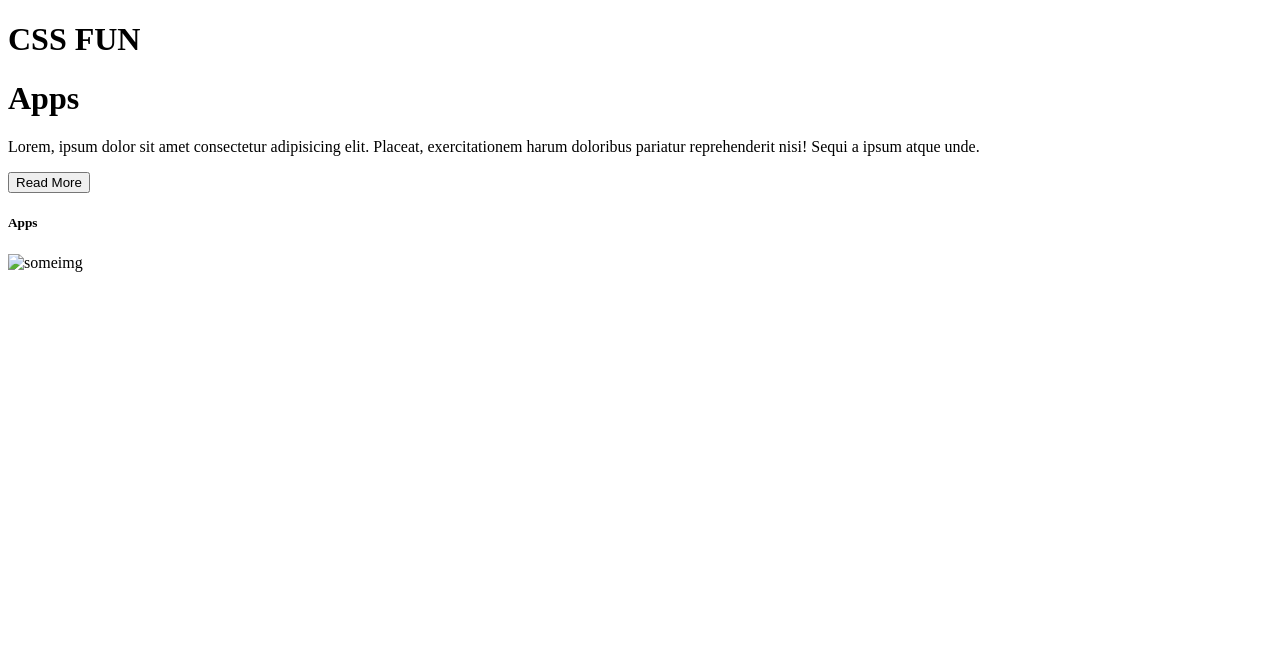
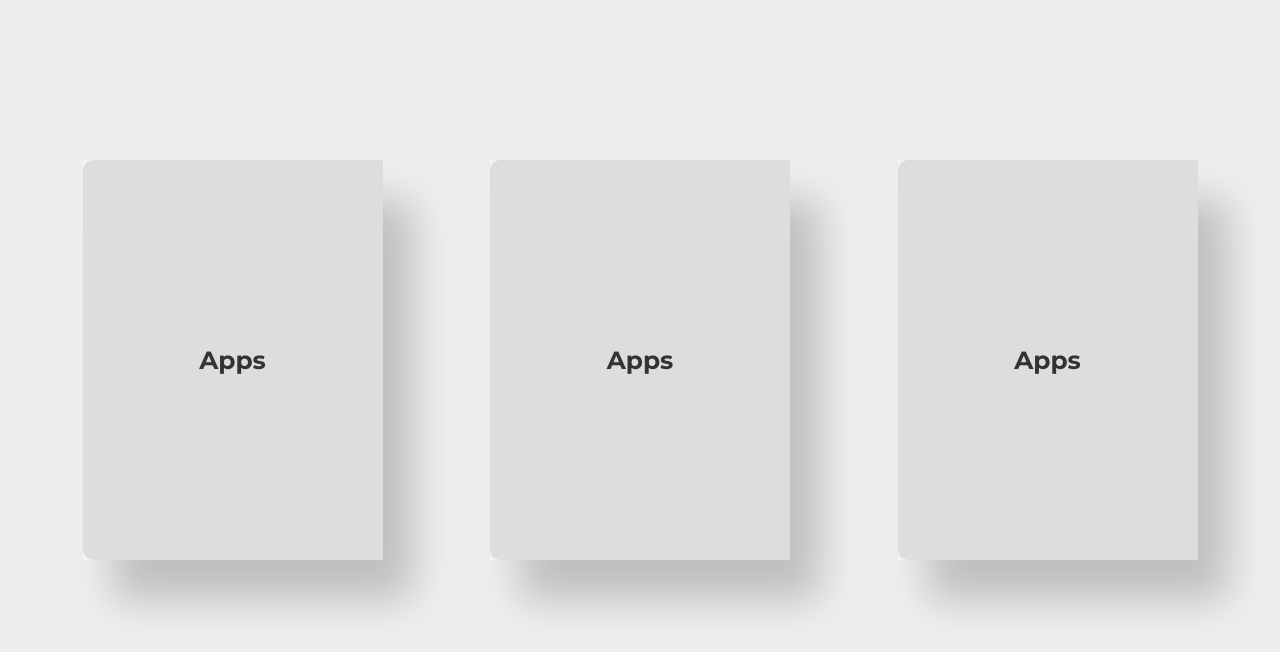
Before and after one commit to ashish-rana0/css-cards, a plain HTML site: page index.html in a window 1280 px wide. Drawn offline with Linux system fonts and the light colour scheme.

Commit message:
CSS for cards

```diff
--- /dev/null
+++ b/css/style.css
@@ -0,0 +1,99 @@
+@import url("https://fonts.googleapis.com/css2?family=Montserrat:ital,wght@0,600;0,700;0,900;1,400&display=swap");
+
+* {
+  margin: 0;
+  padding: 0;
+  box-sizing: border-box;
+}
+
+body {
+  font-family: "Montserrat", sans-serif;
+  display: flex;
+  align-items: center;
+  justify-content: space-evenly;
+  background: #eee;
+  min-height: 90vh;
+  color: #535050;
+}
+
+.card {
+  position: relative;
+  width: 300px;
+  height: 400px;
+  border-radius: 0px 10px 10px 0px;
+  background: #f4f4f4;
+  display: flex;
+  margin: 25px;
+  padding: 20px 30px;
+  box-shadow: 30px 40px 40px rgba(0, 0, 0, 0.2);
+  perspective: 100em;
+}
+
+.card-content {
+  display: flex;
+  flex-direction: column;
+  align-items: center;
+  justify-content: space-evenly;
+}
+
+.logo i {
+  font-size: 40px;
+}
+
+.para {
+  text-align: center;
+}
+
+.cover {
+  position: absolute;
+  top: 0px;
+  left: 0px;
+  width: 100%;
+  height: 100%;
+  background: dodgerblue;
+  transform-style: preserve-3d;
+  transform-origin: left;
+  transition: transform 1s;
+  border-radius: 0px 10px 10px 0px;
+  font-size: 30px;
+  font-weight: 600;
+}
+
+.card:hover .cover {
+  transform: rotateY(-120deg);
+}
+
+.cover-front,
+.cover-back {
+  position: absolute;
+  width: 100%;
+  height: 100%;
+  display: flex;
+  align-items: center;
+  justify-content: center;
+}
+
+.cover-front {
+  background: #f4f4f4;
+  text-align: center;
+  border-radius: 0px 10px 10px 0px;
+  color: #333;
+}
+
+.cover-front div {
+  z-index: 1;
+}
+.cover-back {
+  background: #ddd;
+  border-radius: 0px 10px 10px 0px;
+  transform: rotateY(180deg);
+}
+
+.readmore-btn {
+  border: 0px;
+  background: dodgerblue;
+  border-radius: 5px;
+  padding: 10px 20px;
+  color: #fff;
+  margin-top: 10px;
+}
--- a/index.html
+++ b/index.html
@@ -1,27 +1,75 @@
 <!DOCTYPE html>
 <html lang="en">
   <head>
-    <meta charset="UTF-8">
-    <meta http-equiv="X-UA-Compatible" content="IE=edge">
-    <meta name="viewport" content="width=device-width, initial-scale=1.0">
+    <meta charset="UTF-8" />
+    <meta http-equiv="X-UA-Compatible" content="IE=edge" />
+    <meta name="viewport" content="width=device-width, initial-scale=1.0" />
+    <link rel="stylesheet" href="/css/style.css" />
+    <script
+      src="https://kit.fontawesome.com/59cb80ee4f.js"
+      crossorigin="anonymous"
+    ></script>
     <title>css fun</title>
   </head>
   <body>
-    <h1>CSS FUN</h1>
     <div class="card">
-        <div>
-            <h1>Apps</h1>
-            <p>Lorem, ipsum dolor sit amet consectetur adipisicing elit. Placeat, exercitationem harum doloribus pariatur reprehenderit nisi! Sequi a ipsum atque unde.</p>
-            <button class="sh_button">Read More</button>
+      <div class="card-content">
+        <div class="logo"><i class="fa fa-twitter"></i></div>
+        <h1>Twitter</h1>
+        <p class="para">
+          Lorem, ipsum dolor sit amet consectetur adipisicing elit. Placeat,
+          exercitationem harum doloribus pariatur reprehenderit nisi! Sequi a
+          ipsum atque unde.
+        </p>
+        <button class="readmore-btn">Read More</button>
       </div>
       <div class="cover">
-            <div class="coverFront">
+        <div class="cover-front">
           <div>
             <h5>Apps</h5>
-                    <img src="someimg" alt="someimg" class="sh_img">
           </div>
         </div>
-            <div class="coverBack"></div>
+        <div class="cover-back"></div>
+      </div>
+    </div>
+    <div class="card">
+      <div class="card-content">
+        <div class="logo"><i class="fa fa-instagram"></i></i></div>
+        <h1>Instagram</h1>
+        <p class="para">
+          Lorem, ipsum dolor sit amet consectetur adipisicing elit. Placeat,
+          exercitationem harum doloribus pariatur reprehenderit nisi! Sequi a
+          ipsum atque unde.
+        </p>
+        <button class="readmore-btn">Read More</button>
+      </div>
+      <div class="cover">
+        <div class="cover-front">
+          <div>
+            <h5>Apps</h5>
+          </div>
+        </div>
+        <div class="cover-back"></div>
+      </div>
+    </div>
+    <div class="card">
+      <div class="card-content">
+        <div class="logo"><i class="fa fa-linkedin"></i></div>
+        <h1>LinkedIn</h1>
+        <p class="para">
+          Lorem, ipsum dolor sit amet consectetur adipisicing elit. Placeat,
+          exercitationem harum doloribus pariatur reprehenderit nisi! Sequi a
+          ipsum atque unde.
+        </p>
+        <button class="readmore-btn">Read More</button>
+      </div>
+      <div class="cover">
+        <div class="cover-front">
+          <div>
+            <h5>Apps</h5>
+          </div>
+        </div>
+        <div class="cover-back"></div>
       </div>
     </div>
   </body>
```
Lines whose indentation alone changed are shown as unchanged.
